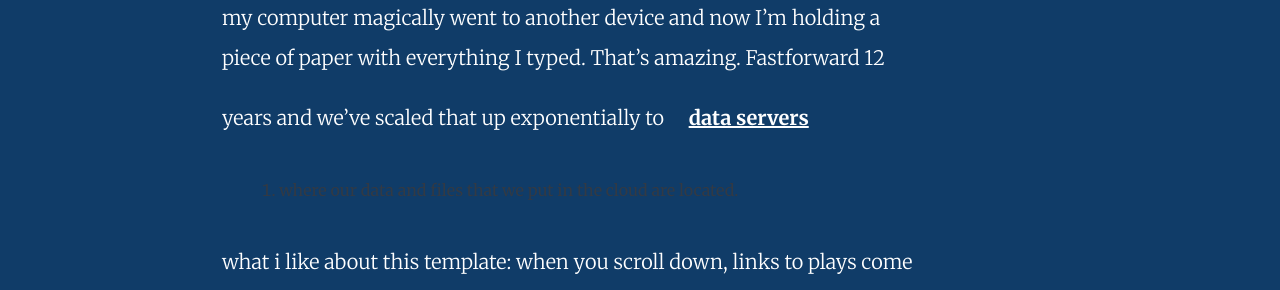
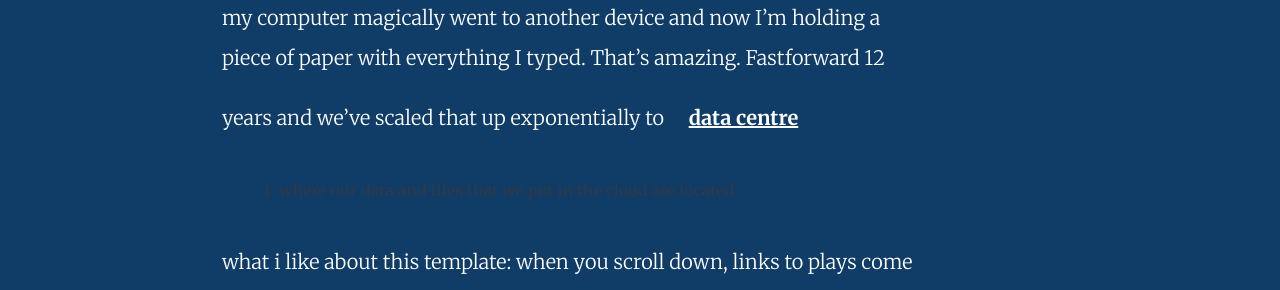
Before and after one commit to ModernizationDigital/ModernizationDigital.github.io, a Jekyll site: the page built from index.html, in a window 1280 px wide and 900 px high, scrolled down 643 px. Shown: the part 155-445 px from the top of the window. Built offline with Jekyll 4.4.1, drawn with Linux system fonts in a browser that asks for light colours.

Commit message:
moved copy in code

```diff
--- a/_includes/introduction.md
+++ b/_includes/introduction.md
@@ -6,13 +6,13 @@
 
 Digital Modernization leads to so many sub industries and career paths. As you progress in your industry knowledge you see it all makes sense.
 
-Remember the first time you saw a printer print wirelessly. It's actually quite fascinating. How did people figure this out? Some thing I typed on my computer magically went to another device and now I'm holding a piece of paper with everything I typed. That's amazing. Fastforward 12 years and we've scaled that up exponentially to <a class="trigger_popup_fricc">data servers</a>
+Remember the first time you saw a printer print wirelessly. It's actually quite fascinating. How did people figure this out? Some thing I typed on my computer magically went to another device and now I'm holding a piece of paper with everything I typed. That's amazing. Fastforward 12 years and we've scaled that up exponentially to <a class="trigger_popup_fricc">data centre</a>
 
 <div class="hover_bkgr_fricc">
     <span class="helper"></span>
     <div>
         <div class="popupCloseButton">&times;</div>
-        <p>Add any HTML content<br />data servers are so cool</p>
+        <p>What is a Data Centre<br />data servers are so cool</p>
     </div>
 </div> - where our data and files that we put in the cloud are located.
 
```
